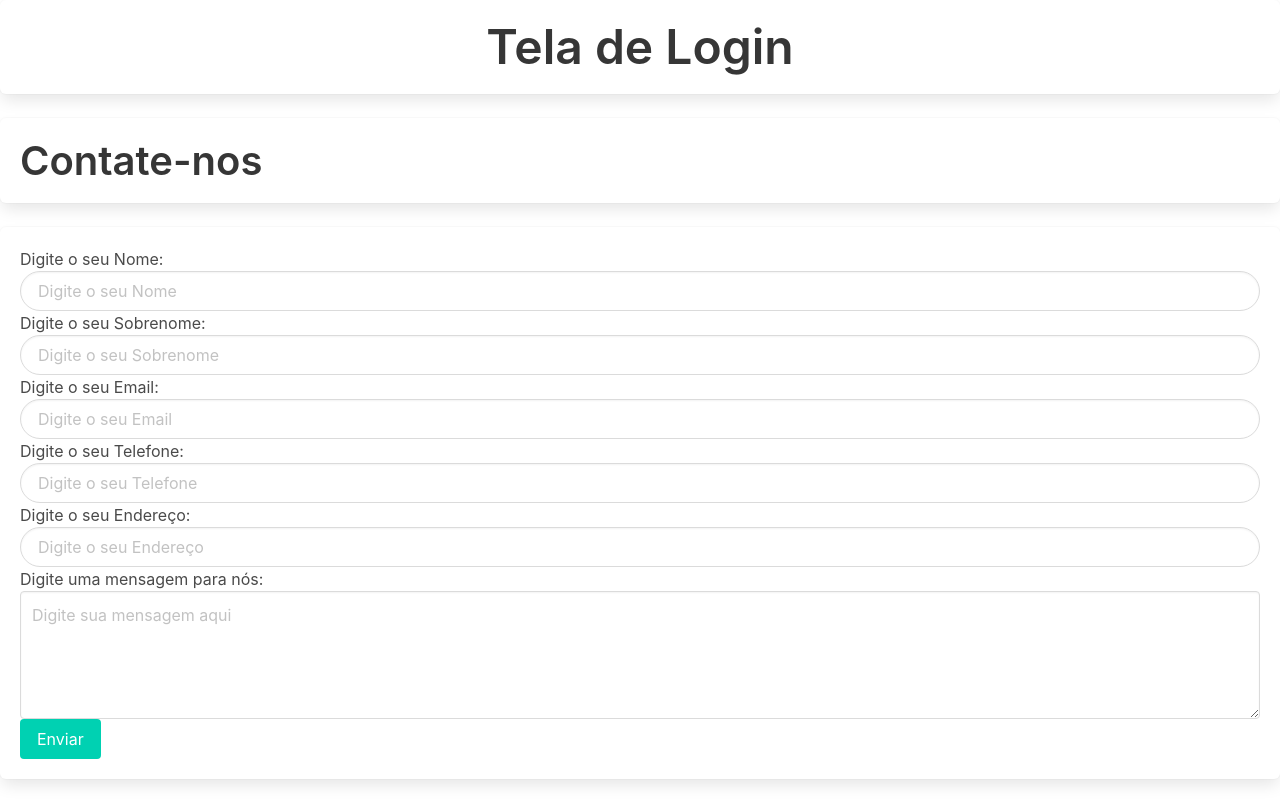
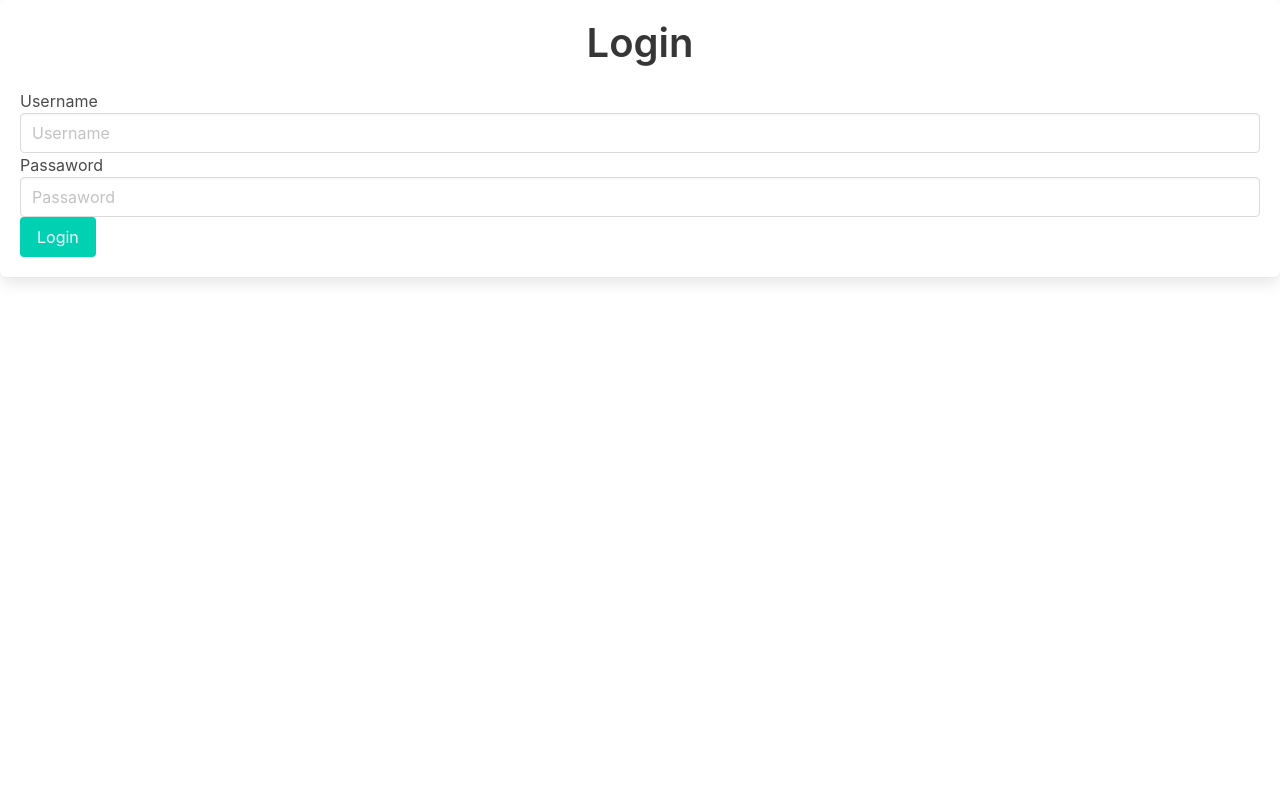
Before and after one commit to Joaoc137/Estagio, a plain HTML site: page index2.html in a window 1280 px wide. Drawn offline with nearby package versions, Linux system fonts and the light colour scheme.

Commit message:
Update index2.html

```diff
--- a/index2.html
+++ b/index2.html
@@ -1,28 +1,14 @@
 <!DOCTYPE html>
 <html>
-<head>
-	<title>Tela de Cadastro</title>
+<head
 	<meta charset="UTF-8">
     <link rel="stylesheet" href="https://cdn.jsdelivr.net/npm/bulma@0.9.4/css/bulma.min.css">
 </head>
-<div class="box">
-<h1 class="title is-1 has-text-centered">Tela de Login</h1>
-</div>
-<div class="box">
-<h2 class="title is-2">Contate-nos</h2>
-</div>
     <div class="box">
-<label>Digite o seu Nome:</label>
-		<input class="input is-rounded " placeholder="Digite o seu Nome">
-        <label>Digite o seu Sobrenome:</label>
-		<input class="input is-rounded " placeholder="Digite o seu Sobrenome">
-        <label>Digite o seu Email:</label>
-		<input class="input is-rounded " placeholder="Digite o seu Email">
-        <label>Digite o seu Telefone:</label>
-		<input class="input is-rounded " placeholder="Digite o seu Telefone">
-        <label>Digite o seu Endereço:</label>
-		<input class="input is-rounded " placeholder="Digite o seu Endereço">
-        <label>Digite uma mensagem para nós:</label>
-        <textarea class="textarea" placeholder="Digite sua mensagem aqui"></textarea>
-        <button class="button is-primary">Enviar</button>
+      <h1 class="title is-2 has-text-centered">Login</h1>
+        <label>Username</label>
+		<input class="input " placeholder="Username">
+        <label>Passaword</label>
+		<input class="input " placeholder="Passaword">
+        <button class="button is-primary">Login</button>
     </div>
```
